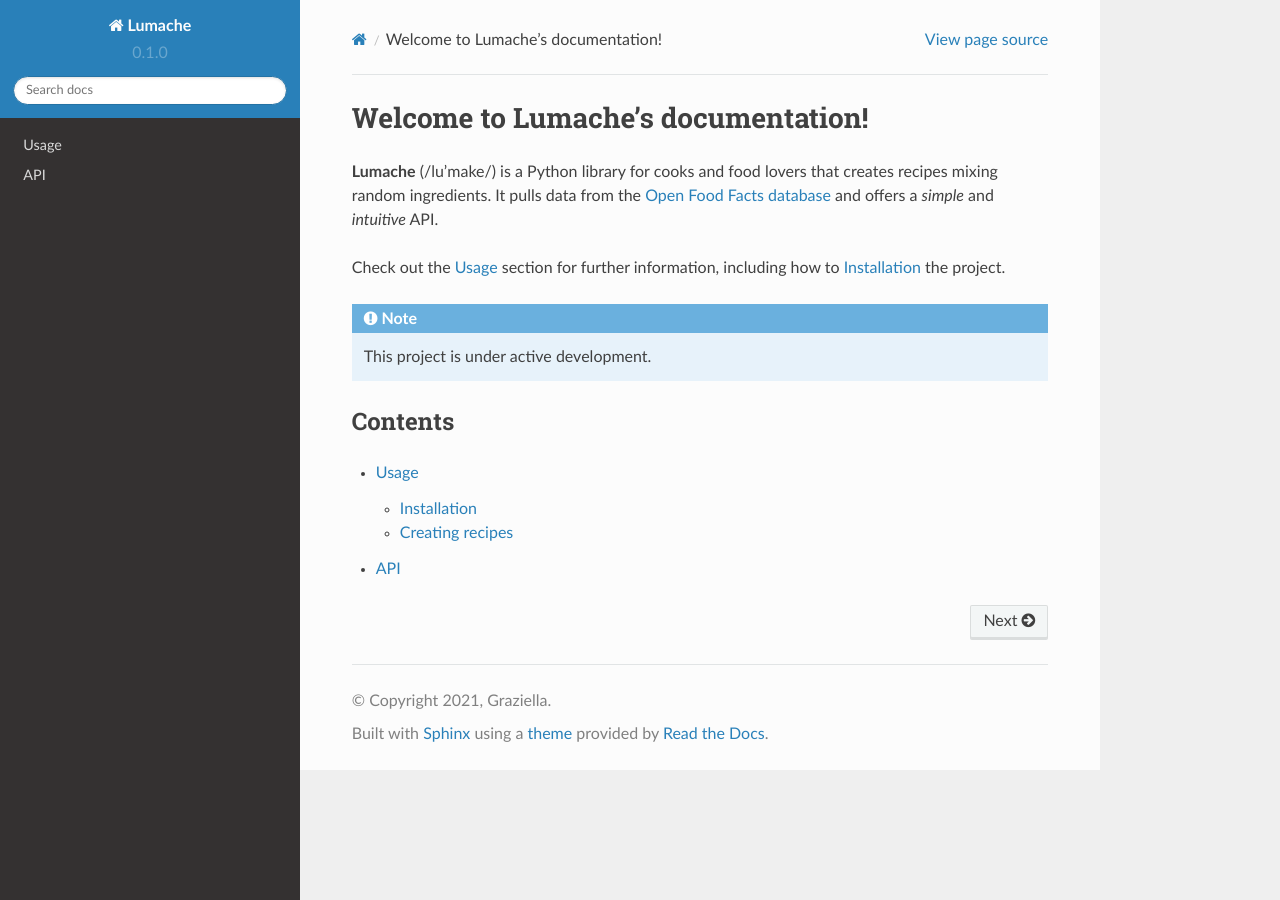
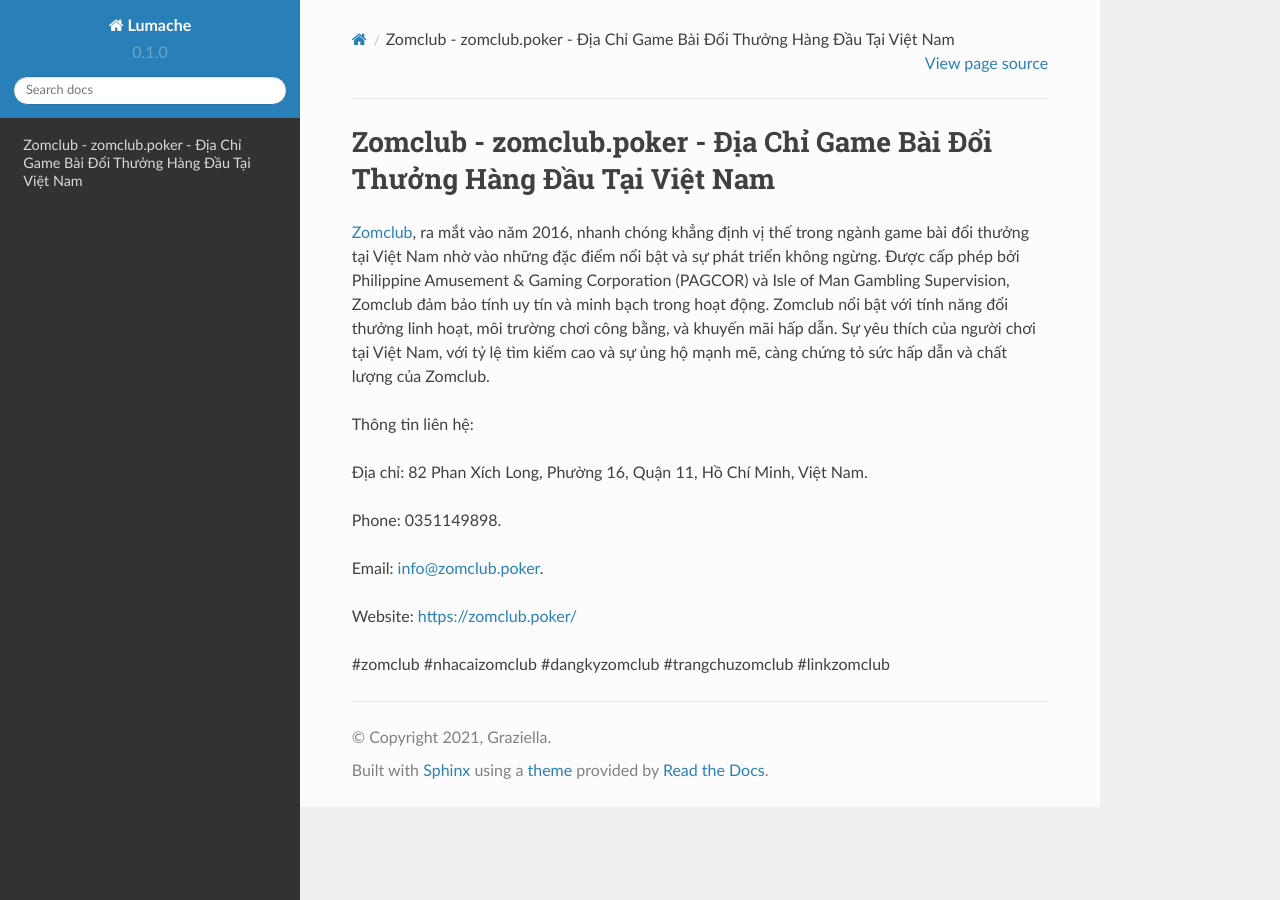
Before and after one commit to juniorhodge8/zomclubpoker, a Sphinx documentation site: the page built from docs/source/index.rst, in a window 1280 px wide. Built offline with Sphinx 7.4.7 and the Read the Docs theme 2.0.0, drawn with Linux system fonts in a browser that asks for light colours.

Commit message:
Update index.rst

```diff
--- a/docs/source/index.rst
+++ b/docs/source/index.rst
@@ -1,22 +1,16 @@
-Welcome to Lumache's documentation!
+Zomclub - zomclub.poker - Địa Chỉ Game Bài Đổi Thưởng Hàng Đầu Tại Việt Nam
 ===================================
 
-**Lumache** (/lu'make/) is a Python library for cooks and food lovers
-that creates recipes mixing random ingredients.
-It pulls data from the `Open Food Facts database <https://world.openfoodfacts.org/>`_
-and offers a *simple* and *intuitive* API.
+`Zomclub <https://zomclub.poker/>`_, ra mắt vào năm 2016, nhanh chóng khẳng định vị thế trong ngành game bài đổi thưởng tại Việt Nam nhờ vào những đặc điểm nổi bật và sự phát triển không ngừng. Được cấp phép bởi Philippine Amusement & Gaming Corporation (PAGCOR) và Isle of Man Gambling Supervision, Zomclub đảm bảo tính uy tín và minh bạch trong hoạt động. Zomclub nổi bật với tính năng đổi thưởng linh hoạt, môi trường chơi công bằng, và khuyến mãi hấp dẫn. Sự yêu thích của người chơi tại Việt Nam, với tỷ lệ tìm kiếm cao và sự ủng hộ mạnh mẽ, càng chứng tỏ sức hấp dẫn và chất lượng của Zomclub.
 
-Check out the :doc:`usage` section for further information, including
-how to :ref:`installation` the project.
+Thông tin liên hệ:
 
-.. note::
+Địa chỉ: 82 Phan Xích Long, Phường 16, Quận 11, Hồ Chí Minh, Việt Nam.
 
-   This project is under active development.
+Phone: 0351149898.
 
-Contents
---------
+Email: info@zomclub.poker.
 
-.. toctree::
+Website: https://zomclub.poker/
 
-   usage
-   api
+#zomclub #nhacaizomclub #dangkyzomclub #trangchuzomclub #linkzomclub
```
